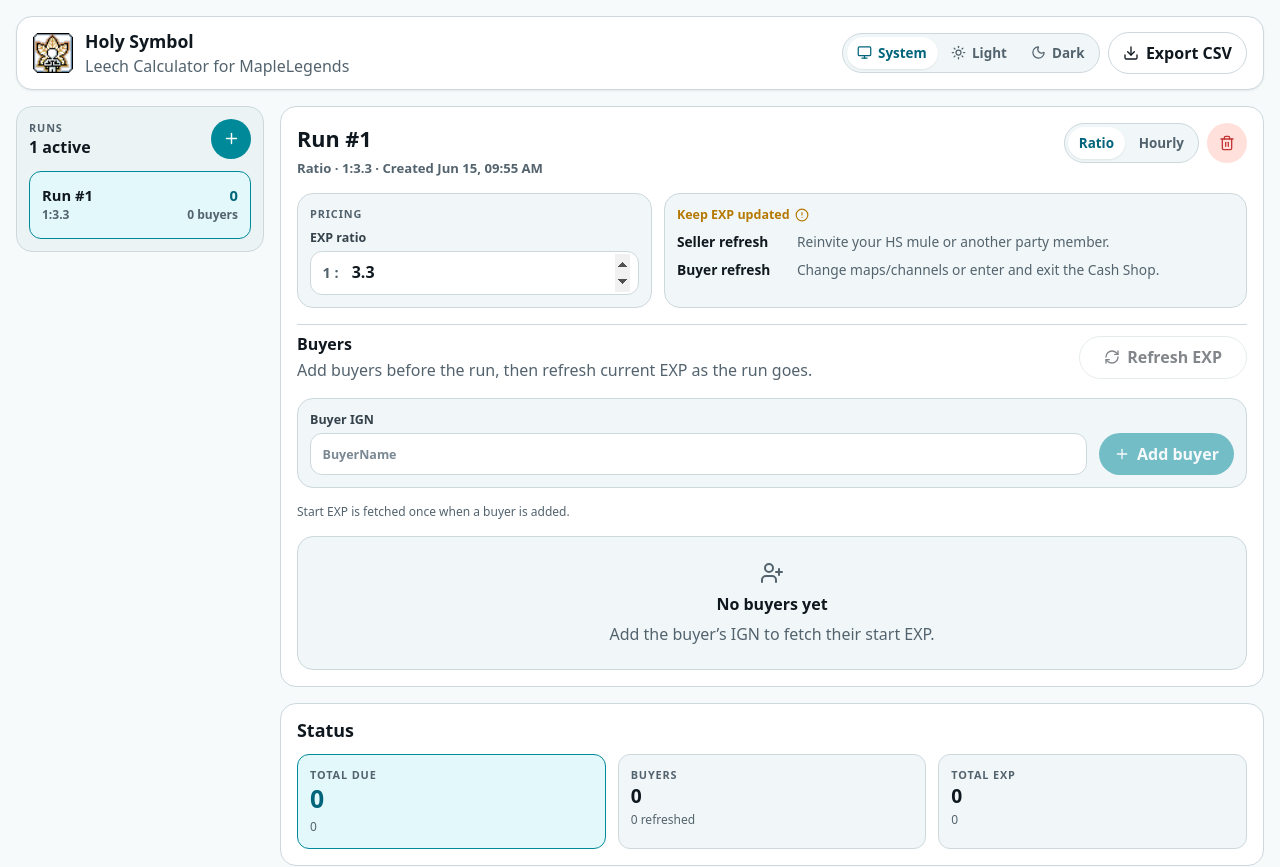
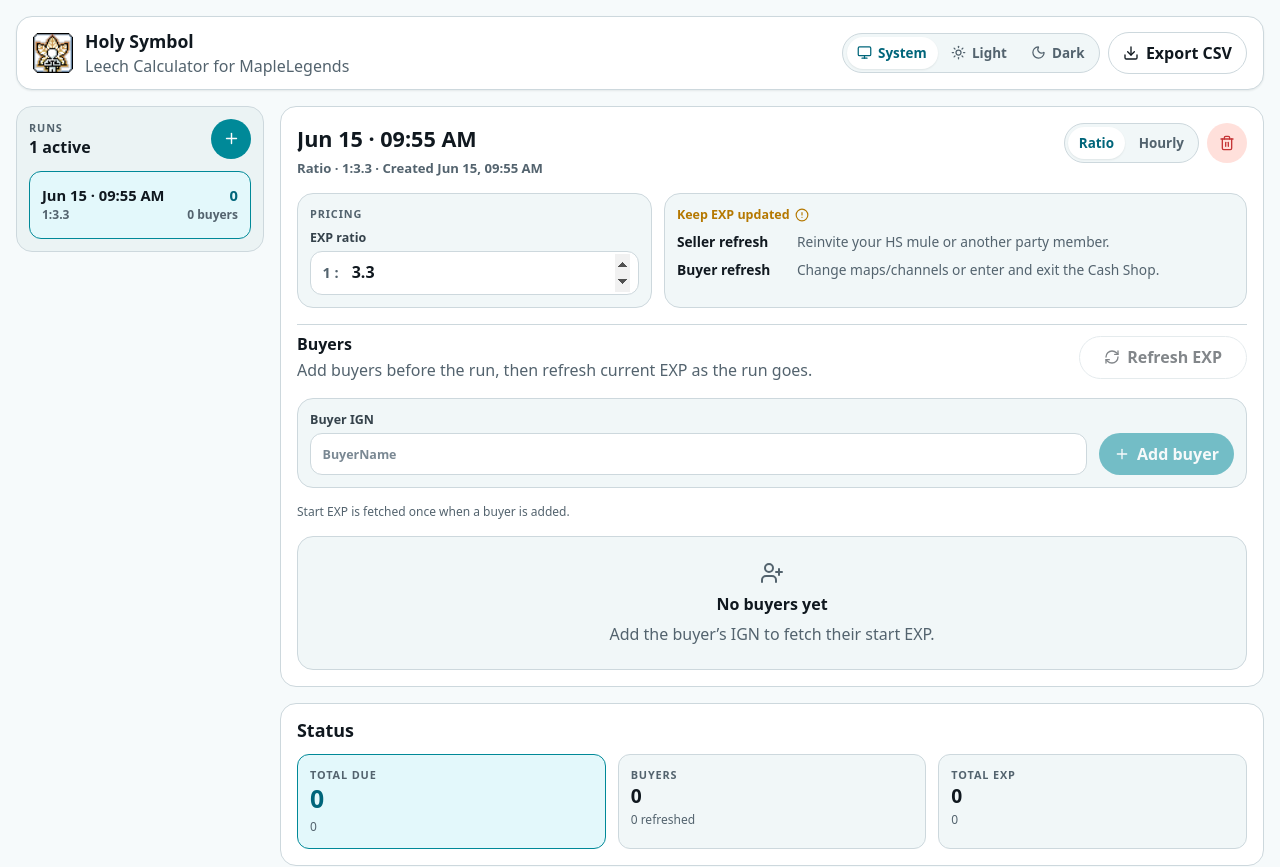
Before and after one commit to kiri-ml/holysymbol, a React (Vite) app: page / in a window 1280 px wide. Shown: the top 867 px of the page. Built offline with nearby package versions, Linux system fonts and the light colour scheme.

Commit message:
feat: use date and time for default run names

```diff
--- a/src/App.tsx
+++ b/src/App.tsx
@@ -81,18 +81,35 @@
   expPerMesoRatio: 3.3,
 };
 
-function emptyInstance(index: number, billing: LeechBilling = DEFAULT_RATIO_BILLING, id = createId('leech')): LeechInstance {
+function defaultRunName(createdAt: string) {
+  const date = new Date(createdAt);
+  if (Number.isNaN(date.getTime())) return 'Run';
+
+  const time = date.toLocaleTimeString(undefined, {
+    hour: '2-digit',
+    minute: '2-digit',
+  });
+  const day = date.toLocaleDateString(undefined, {
+    month: 'short',
+    day: 'numeric',
+  });
+
+  return `${day} · ${time}`;
+}
+
+function emptyInstance(billing: LeechBilling = DEFAULT_RATIO_BILLING, id = createId('leech')): LeechInstance {
+  const createdAt = new Date().toISOString();
   return {
     id,
-    name: `Run #${index}`,
+    name: defaultRunName(createdAt),
     billing,
     buyers: [],
-    createdAt: new Date().toISOString(),
+    createdAt,
   };
 }
 
 function initialInstances(): LeechInstance[] {
-  return [emptyInstance(1)];
+  return [emptyInstance()];
 }
 
 function confirmDeletion(message: string) {
@@ -1271,7 +1288,7 @@
     const id = createId('leech');
     setHighlightedRunId(id);
     setSelectedRunId(id);
-    setInstances((current) => [...current, emptyInstance(current.length + 1, DEFAULT_RATIO_BILLING, id)]);
+    setInstances((current) => [...current, emptyInstance(DEFAULT_RATIO_BILLING, id)]);
   }
 
   async function loadCharacter(ign: string): Promise<CharacterSnapshot> {
@@ -1337,7 +1354,7 @@
                 onUpdate={upsertInstance}
                 onDelete={() => {
                   if (!isEmptyInstance(selectedInstance) && !confirmDeletion(`Delete ${selectedInstance.name}?`)) return;
-                  setInstances((current) => (current.length <= 1 ? [emptyInstance(1)] : current.filter((item) => item.id !== selectedInstance.id)));
+                  setInstances((current) => (current.length <= 1 ? [emptyInstance()] : current.filter((item) => item.id !== selectedInstance.id)));
                 }}
               />
             </div>
```
